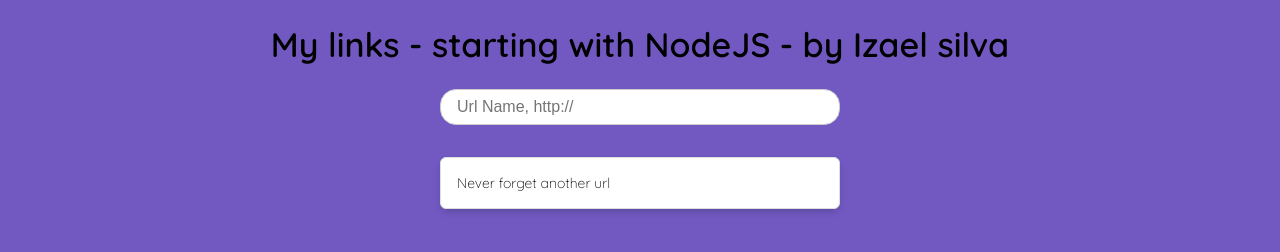
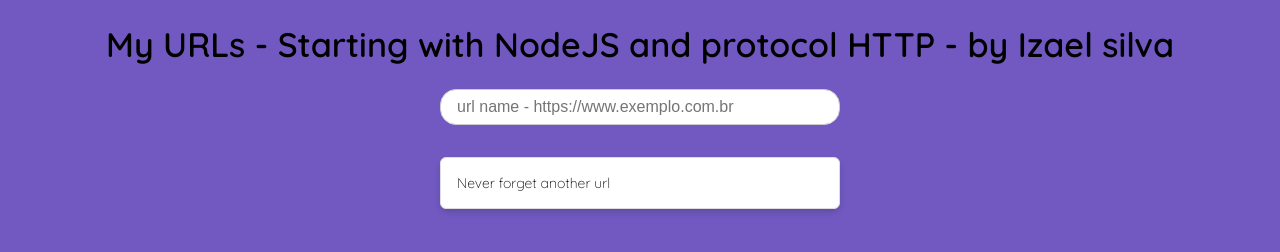
Before and after one commit to ias4g/starting-with-nodejs, a website: page http/public/index.html in a window 1280 px wide. Drawn offline with Linux system fonts and the light colour scheme.

Commit message:
Modificad placeholder

```diff
--- a/http/public/index.html
+++ b/http/public/index.html
@@ -10,10 +10,10 @@
 </head>
 
 <body>
-    <h1>My links - starting with NodeJS - by Izael silva</h1>
+    <h1>My URLs - Starting with NodeJS and protocol HTTP - by Izael silva</h1>
 
     <form action="/" class="container">
-        <input type="text" placeholder="Url Name, http://">
+        <input type="text" placeholder="url name - https://www.exemplo.com.br">
     </form>
 
     <ul class="container">
```
